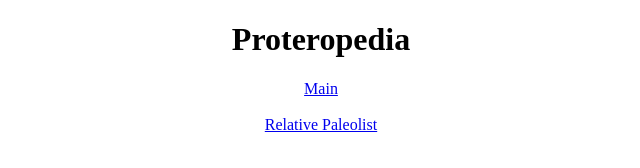
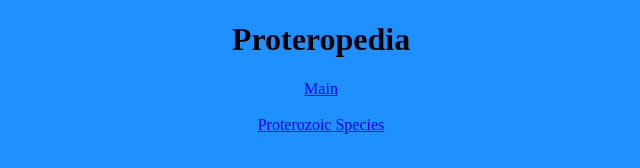
Before and after one commit to GourdWorks/Opacub, a plain HTML site: page index.html in a window 1280 px wide. Shown: the whole page, without its empty margins (319-959 px from the left). Drawn offline with Linux system fonts and the light colour scheme.

Commit message:
Update index.html

```diff
--- a/index.html
+++ b/index.html
@@ -5,18 +5,28 @@
 
 <center>
 
+<h1 style="color:Tomato;">
+
 <h1>Proteropedia<h1>
 
 </center>
 
 </head>
 
-<body>
+<body style = "background-color:DodgerBlue">
+
+<p style="color:MediumSeaGreen;">
 
 <center>
 
-<a href="./index.html">Main</a> <br> </br> <a href="./paleolist.html">Relative Paleolist</a>
+<a href="./index.html">Main</a>
+
+  <br> </br>
+
+<a href="./paleolist.html">Proterozoic Species</a>
 
 </center>
 
 </body>
+
+  </html>
```
